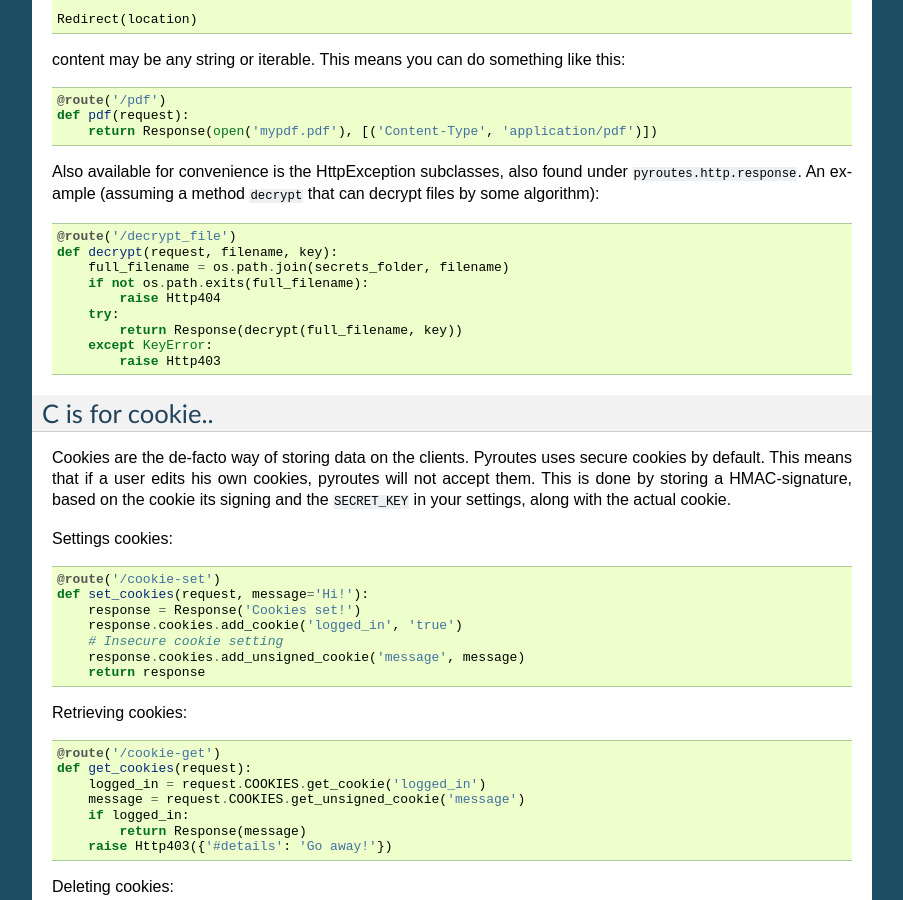
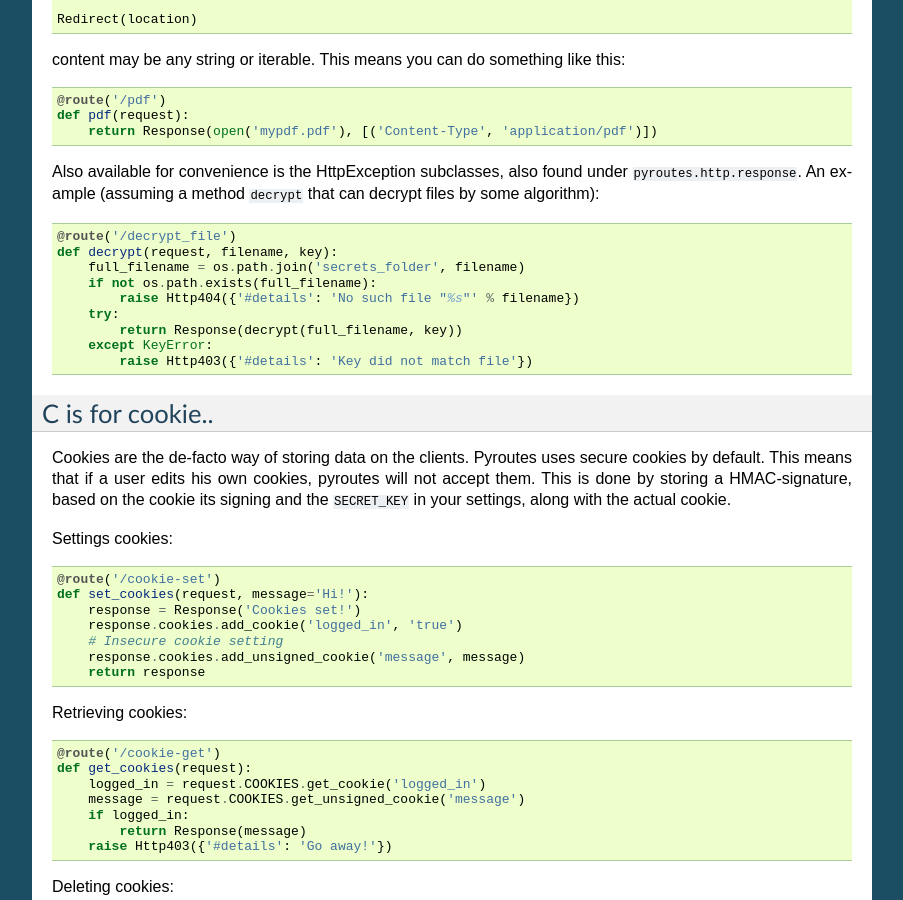
Before and after one commit to klette/pyroutes, a Sphinx documentation site: the page built from doc/usage.rst, in a window 1280 px wide and 900 px high, scrolled down 3066 px. Shown: the whole window, without its empty margins (198-1101 px from the left). Built offline with Sphinx 7.4.7, drawn with Linux system fonts in a browser that asks for light colours; formulas are drawn with MathJax 3.

Commit message:
Rework HttpException so we can pass text into the template when raising it. Also, make "details" an id= instead of seperate paragraph

```diff
--- a/doc/usage.rst
+++ b/doc/usage.rst
@@ -190,13 +190,13 @@ that can decrypt files by some algorithm)::
 
     @route('/decrypt_file')
     def decrypt(request, filename, key):
-        full_filename = os.path.join(secrets_folder, filename)
-        if not os.path.exits(full_filename):
-            raise Http404
+        full_filename = os.path.join('secrets_folder', filename)
+        if not os.path.exists(full_filename):
+            raise Http404({'#details': 'No such file "%s"' % filename})
         try:
             return Response(decrypt(full_filename, key))
         except KeyError:
-            raise Http403
+            raise Http403({'#details': 'Key did not match file'})
 
 C is for cookie..
 -----------------
```
Also changed, not shown: 3 other files.
